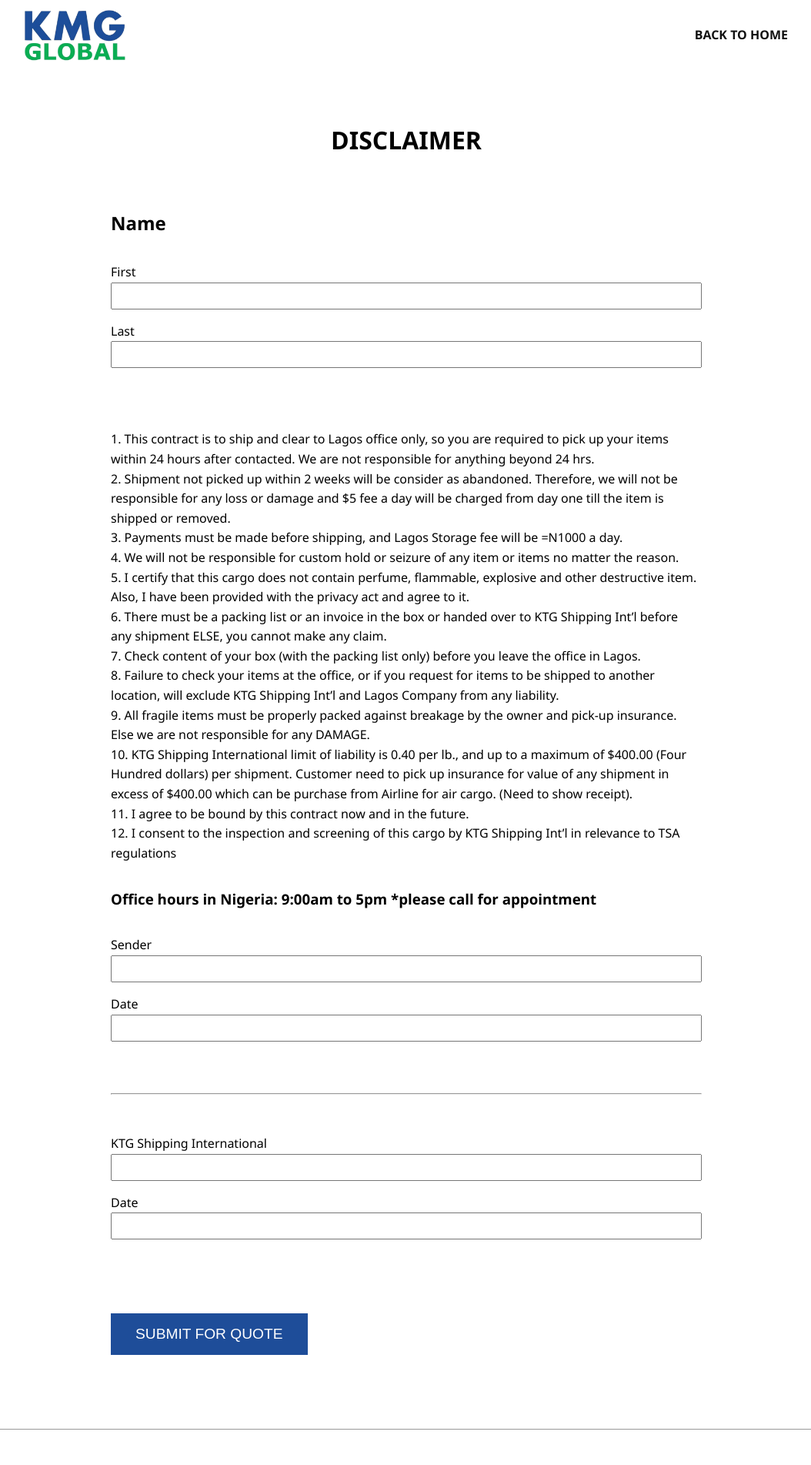
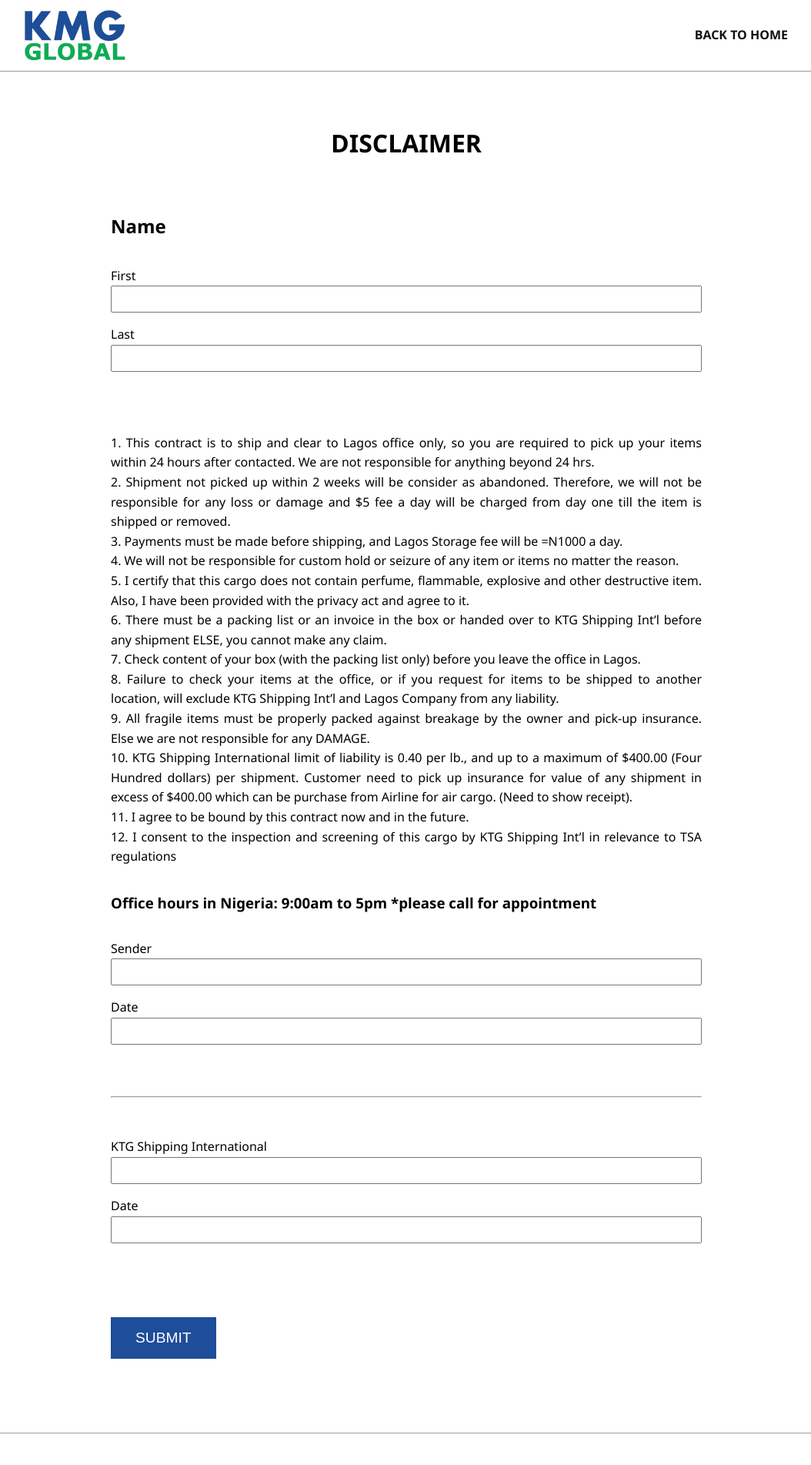
Before and after one commit to RuslanVaisov/kmg, a React (Create React App) app: page /disclaimer in a window 1280 px wide. Shown: the top 1903 px of the page at 77% size, without its empty margins (112-1166 px from the left). Built offline with nearby package versions, Linux system fonts and the light colour scheme.

Commit message:
third commit

```diff
--- a/src/assets/Calculator.scss
+++ b/src/assets/Calculator.scss
@@ -1,11 +1,15 @@
 .calculator-content {
   width: 80%;
   margin: 0 auto;
+  margin-top: 10rem;
 
   h1 {
-    margin-top: 4rem;
     margin-bottom: 2rem;
     text-align: center;
+  }
+
+  p {
+    text-align: justify;
   }
 
   .calculator-table {
@@ -168,6 +172,7 @@
 
 @media (max-width: 768px) {
   .calculator-content {
+    margin-top: 8rem;
     h1 {
       margin-top: 3rem;
       margin-bottom: 1rem;
--- a/src/assets/Disclaimer.scss
+++ b/src/assets/Disclaimer.scss
@@ -1,5 +1,9 @@
 .disclaimer-text {
   margin: 4rem 0;
+
+  p {
+    text-align: justify;
+  }
 }
 
 h3 {
--- a/src/assets/PagesNav.scss
+++ b/src/assets/PagesNav.scss
@@ -1,5 +1,10 @@
 .pages-nav {
+  position: fixed;
+  top: 0;
+  left: 0;
   width: 100%;
+  background: #fff;
+  border-bottom: 1px solid #999;
   .pages-navbar {
     display: flex;
     width: 80%;
--- a/src/assets/RequestAQuote.scss
+++ b/src/assets/RequestAQuote.scss
@@ -1,6 +1,7 @@
 .request-a-quote {
   width: 50%;
   margin: 0 auto;
+  margin-top: 10rem;
 
   h1 {
     text-align: center;
@@ -44,6 +45,12 @@
         input {
           width: 50px;
         }
+      }
+    }
+
+    .request-a-quote-buttom {
+      p {
+        text-align: justify;
       }
     }
 
@@ -125,6 +132,7 @@
 @media (max-width: 768px) {
   .request-a-quote {
     width: 85%;
+    margin-top: 8rem;
 
     h1 {
       margin: 4rem;
--- a/src/pages/CRInformation.js
+++ b/src/pages/CRInformation.js
@@ -114,7 +114,7 @@
             <input type="text" />
           </div>
 
-          <button>SUBMIT FOR QUOTE</button>
+          <button>SUBMIT</button>
         </form>
       </div>
       <Footer />
--- a/src/pages/Calculator.js
+++ b/src/pages/Calculator.js
@@ -30,10 +30,8 @@
             <form className="calculator-table-left">
               <div className="port-of-departure">
                 <label htmlFor="port of departure">Port of Departure:</label>
-                <select id="portOfDeparture">
-                  <option value="1" selected>
-                    New York, NJ
-                  </option>
+                <select defaultValue="New York, NJ" id="portOfDeparture">
+                  <option value="1">New York, NJ</option>
                   <option value="2">Jacksonville, FL</option>
                   <option value="3">Los Angeles, CA</option>
                   <option value="4">Houston, TX</option>
@@ -47,7 +45,7 @@
               </div>
               <div className="calculator-country">
                 <label htmlFor="country">Destination Country:</label>
-                <select id="country">
+                <select defaultValue="Uzbekistan" id="country">
                   <option value="4">Afghanistan</option>
                   <option value="5">Albania</option>
                   <option value="6">Algeria</option>
@@ -195,9 +193,7 @@
                   <option value="215">United Arab Emirates</option>
                   <option value="3">United Kingdom</option>
                   <option value="216">Uruguay</option>
-                  <option value="217" selected>
-                    Uzbekistan
-                  </option>
+                  <option value="217">Uzbekistan</option>
                   <option value="218">Vanuatu</option>
                   <option value="219">Venezuela</option>
                   <option value="220">Vietnam</option>
--- a/src/pages/Disclaimer.js
+++ b/src/pages/Disclaimer.js
@@ -95,7 +95,7 @@
             </div>
           </div>
 
-          <button>SUBMIT FOR QUOTE</button>
+          <button>SUBMIT</button>
         </form>
       </div>
       <Footer />
```
